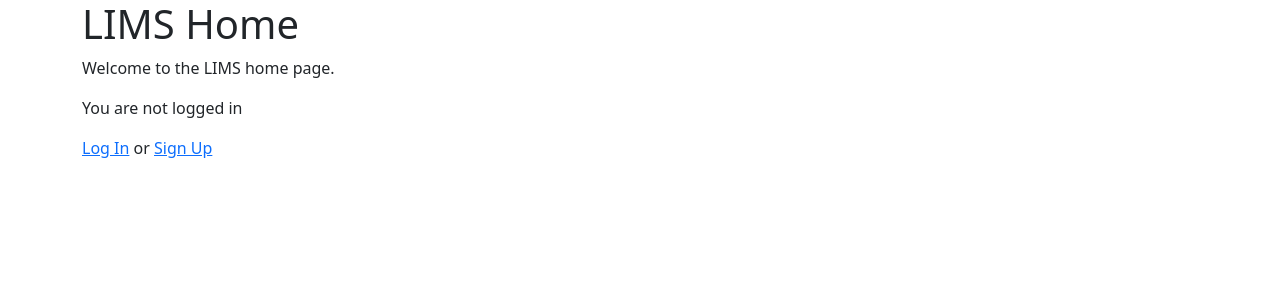
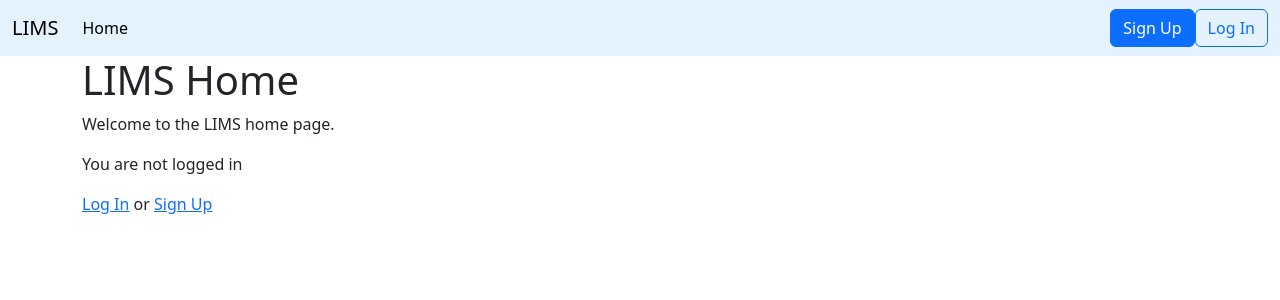
Before and after one commit to shepkeira/LIMS, a Django app: page / in a window 1280 px wide. Shown: the top 300 px of the page. Run offline with Django 3.2, Linux system fonts and the light colour scheme; some libraries are stand-ins or nearby versions.

Commit message:
Navbar with next to no functionality yet

```diff
--- a/LIMS_IMAGE/web/templates/base.html
+++ b/LIMS_IMAGE/web/templates/base.html
@@ -16,6 +16,72 @@
     {% bootstrap_messages %}
   </head>
   <body>
-    <main>{% block content %} {% endblock %}</main>
+    <main>
+      <!-- TODO: Should go into its own html file and imported into the template -->
+      <!-- TODO: Navbar content could be dynamic and pulled from database -->
+      <nav
+        class="navbar navbar-expand-lg navbar-light"
+        style="background-color: #e3f2fd"
+      >
+        <div class="container-fluid">
+          <a class="navbar-brand" href="/">LIMS</a>
+          <button
+            class="navbar-toggler"
+            type="button"
+            data-bs-toggle="collapse"
+            data-bs-target="#navbarSupportedContent"
+            aria-controls="navbarSupportedContent"
+            aria-expanded="false"
+            aria-label="Toggle navigation"
+          >
+            <span class="navbar-toggler-icon"></span>
+          </button>
+          <div class="collapse navbar-collapse" id="navbarSupportedContent">
+            <ul class="navbar-nav me-auto mb-2 mb-lg-0">
+              <li class="nav-item">
+                <a class="nav-link active" aria-current="page" href="/">Home</a>
+              </li>
+              <!-- <li class="nav-item">
+                <a class="nav-link" href="#">Link</a>
+              </li>
+              <li class="nav-item dropdown">
+                <a
+                  class="nav-link dropdown-toggle"
+                  href="#"
+                  id="navbarDropdown"
+                  role="button"
+                  data-bs-toggle="dropdown"
+                  aria-expanded="false"
+                >
+                  Dropdown
+                </a>
+                <ul class="dropdown-menu" aria-labelledby="navbarDropdown">
+                  <li><a class="dropdown-item" href="#">Action</a></li>
+                  <li><a class="dropdown-item" href="#">Another action</a></li>
+                  <li><hr class="dropdown-divider" /></li>
+                  <li>
+                    <a class="dropdown-item" href="#">Something else here</a>
+                  </li>
+                </ul>
+              </li>
+              <li class="nav-item">
+                <a
+                  class="nav-link disabled"
+                  href="#"
+                  tabindex="-1"
+                  aria-disabled="true"
+                  >Disabled</a
+                >
+              </li> -->
+            </ul>
+            <a href="{% url 'signup' %}" class="btn btn-primary">Sign Up</a>
+            <a href="{% url 'login' %}" class="btn btn-outline-primary"
+              >Log In</a
+            >
+          </div>
+        </div>
+      </nav>
+      {% block content %} {% endblock %}
+    </main>
   </body>
 </html>
```
